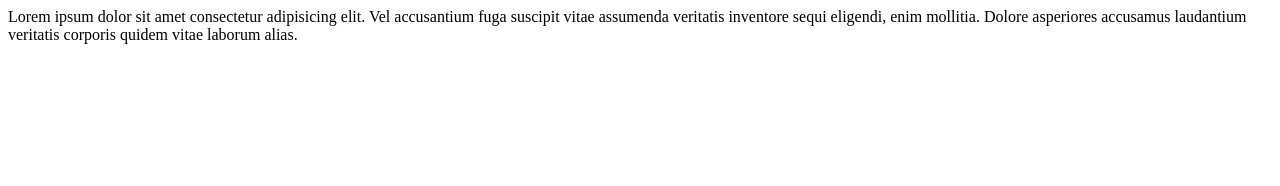
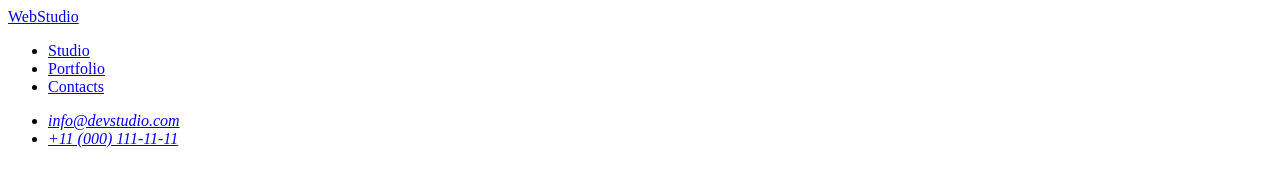
Before and after one commit to olena-morozova/goit-markup-hw-01, a plain HTML site: page index.html in a window 1280 px wide. Drawn offline with Linux system fonts and the light colour scheme.

Commit message:
add header

```diff
--- a/index.html
+++ b/index.html
@@ -4,13 +4,25 @@
     <meta charset="UTF-8" />
     <meta http-equiv="X-UA-Compatible" content="IE=edge" />
     <meta name="viewport" content="width=device-width, initial-scale=1.0" />
-    <title>Document</title>
+    <title>WebStudio</title>
   </head>
 
   <body>
-    Lorem ipsum dolor sit amet consectetur adipisicing elit. Vel accusantium
-    fuga suscipit vitae assumenda veritatis inventore sequi eligendi, enim
-    mollitia. Dolore asperiores accusamus laudantium veritatis corporis quidem
-    vitae laborum alias.
+    <header>
+      <a href="./index.html">WebStudio</a>
+      <nav>
+        <ul>
+          <li><a href="#studio">Studio</a></li>
+          <li><a href="#portfolio">Portfolio</a></li>
+          <li><a href="#contacts">Contacts</a></li>
+        </ul>
+      </nav>
+      <address>
+        <ul>
+          <li><a href="mailto:info@devstudio.com">info@devstudio.com</a></li>
+          <li><a href="tel:+110001111111">+11 (000) 111-11-11</a></li>
+        </ul>
+      </address>
+    </header>
   </body>
 </html>
```
